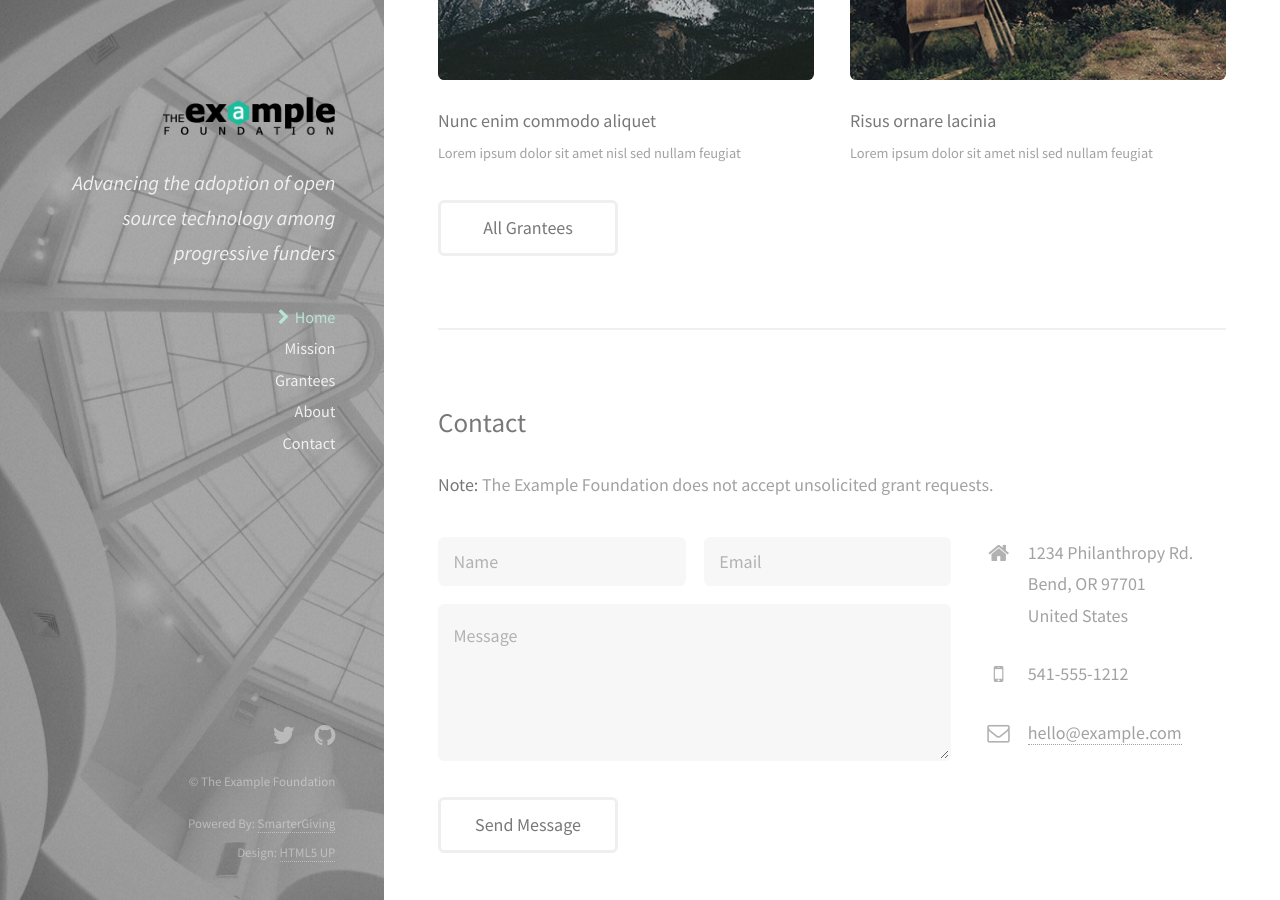
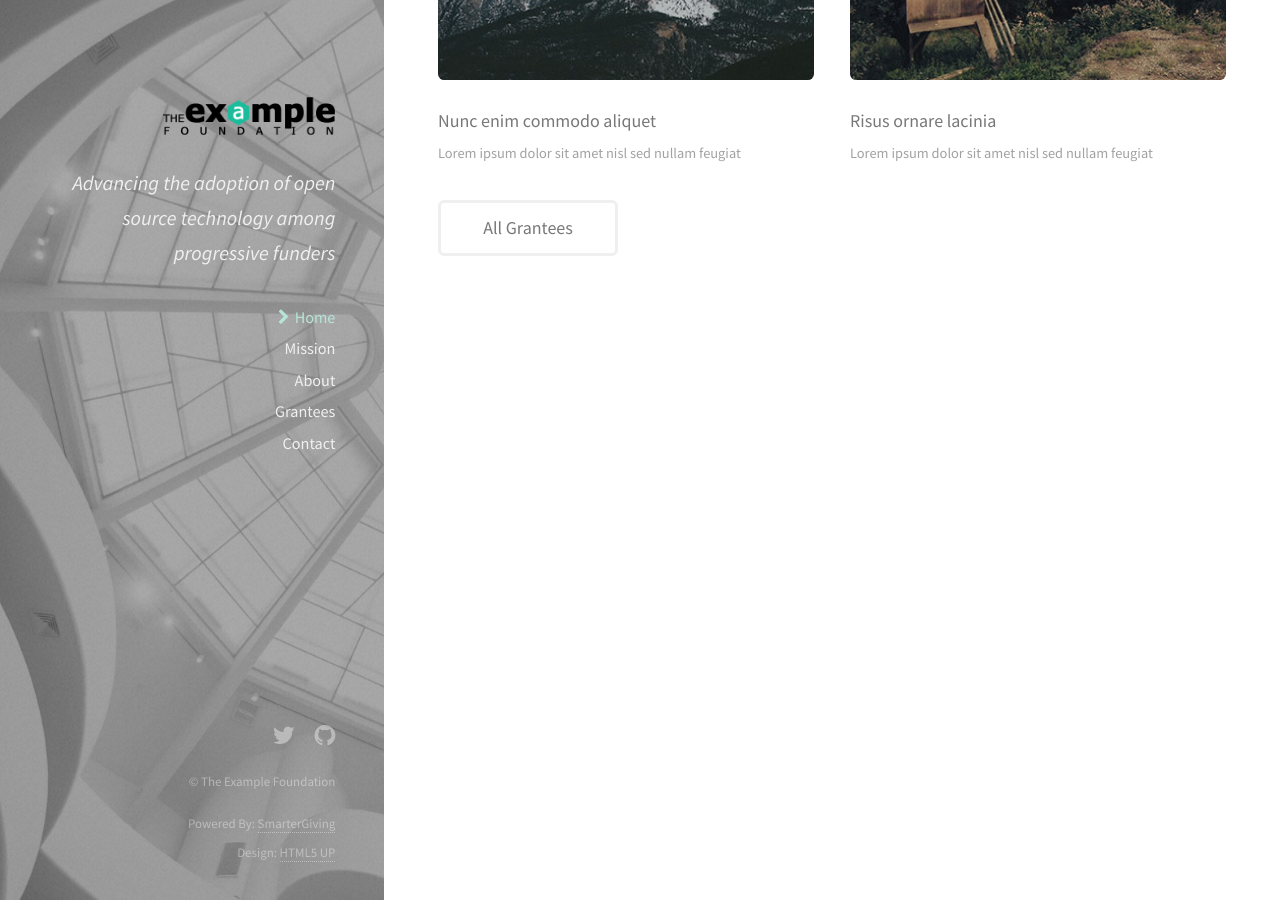
Before and after one commit to smartergiving/foundation-website-template, a Jekyll site: the page built from index.html, in a window 1280 px wide and 900 px high, scrolled down 1588 px. Built offline with Jekyll 4.4.1, drawn with Linux system fonts in a browser that asks for light colours.

Commit message:
Simplify landing and nav

```diff
--- a/_config.yml
+++ b/_config.yml
@@ -2,6 +2,7 @@
 foundation_name: The Example Foundation
 foundation_tagline: Advancing the adoption of open source technology among progressive funders
 email_public: hello@example.com
+grant_application_login: https://www.grantinterface.com/Common/LogOn.aspx?eqs=kw_123456_EXAMPLE
 
 # Social media settings
 # Enter the full profile url (e.g. https://twitter.com/smartergiving)
@@ -17,7 +18,7 @@ description: > # this means to start on the next line (which needs to be indente
   The Example Foundation erat sit proin magnis duis, vulputate wisi vel hac, sed justo turpis leo sit hac mauris, maecenas sem dapibus neque malesuada ante, congue arcu..
 
 # Google settings
-live: true # enter 'true' when you're ready for the site to be indexed by Google and other web crawlers
+live: false # enter 'true' when you're ready for the site to be indexed by Google and other web crawlers
 
 # Jekyll settings
 baseurl: "" # Leave this blank unless your site is located on a subpath, e.g. /blog
--- a/_includes/nav.html
+++ b/_includes/nav.html
@@ -2,9 +2,9 @@
   <ul>
     <li><a href="{{ site.baseurl }}/" {% if page.url == '/' %} class="active" {% endif %}>Home</a></li>
     <li><a href="{{ site.baseurl }}/mission/" {% if page.url == '/mission/' %} class="active" {% endif %}>Mission</a></li>
+    <li><a href="{{ site.baseurl }}/about/" {% if page.url == '/about/' %} class="active" {% endif %}>About</a></li>
     <!--li><a href="{% if page.url == '/' %}#featured{% else %}{{ site.baseurl }}/#featured{% endif %}" class="scrolly">Featured Projects</a></li-->
     <li><a href="{{ site.baseurl }}/grantees/" {% if page.url == '/grantees/' %} class="active" {% endif %}>Grantees</a></li>
-    <li><a href="{{ site.baseurl }}/about/" {% if page.url == '/about/' %} class="active" {% endif %}>About</a></li>
-    <li><a href="{% if page.url == '/' %}#three{% else %}{{ site.baseurl }}/#three{% endif %}" class="scrolly">Contact</a></li>
+    <li><a href="{{ site.baseurl }}/contact/" {% if page.url == '/contact/' %} class="active" {% endif %}>Contact</a></li>
   </ul>
 </nav>
--- a/index.html
+++ b/index.html
@@ -7,7 +7,7 @@ layout: default
     <h2>Welcome to {{ site.foundation_name }}</h2>
   </header>
   <p>{{ site.description }}</p>
-  <p>We encourage you to learn more about us by exploring <a href="{{ site.baseurl }}/mission/">our mission</a>, including our featured <a href="#two">projects</a> based on these core principles. We also encourage you to explore the <a href="{{ site.baseurl }}/grantees/">organizations we support</a>.</p>
+  <p>We encourage you to learn more about us by exploring <a href="{{ site.baseurl }}/mission/">our mission</a>, including our featured <a href="#featured">projects</a> based on these core principles. We also encourage you to explore the <a href="{{ site.baseurl }}/grantees/">organizations we support</a>.</p>
   <ul class="actions">
     <li><a href="{{ site.baseurl }}/mission" class="button">Our Mission</a></li>
   </ul>
@@ -29,42 +29,3 @@ layout: default
     <li><a href="{{ site.baseurl }}/grantees/" class="button">All Grantees</a></li>
   </ul>
 </section>
-
-<!-- Three -->
-<section id="three">
-  <h2>Contact</h2>
-  <p><strong>Note:</strong> {{site.foundation_name}} does not accept unsolicited grant requests.</p>
-  <!--p>{{site.foundation_name}} does not accept unsolicited grant requests.{% if site.email_public %} If you need to get in touch, please direct all inquiries to <a href="mailto:{{site.email_public}}">{{site.email_public}}</a>.{% endif %}</p-->
-  <div class="row">
-    <div class="8u 12u$(small)">
-      <form method="post" action="#">
-        <div class="row uniform 50%">
-          <div class="6u 12u$(xsmall)"><input type="text" name="name" id="name" placeholder="Name" /></div>
-          <div class="6u$ 12u$(xsmall)"><input type="email" name="email" id="email" placeholder="Email" /></div>
-          <div class="12u$"><textarea name="message" id="message" placeholder="Message" rows="4"></textarea></div>
-        </div>
-      </form>
-      <ul class="actions">
-        <li><input type="submit" value="Send Message" /></li>
-      </ul>
-    </div>
-    <div class="4u$ 12u$(small)">
-      <ul class="labeled-icons">
-        <li>
-          <h3 class="icon fa-home"><span class="label">Address</span></h3>
-          1234 Philanthropy Rd.<br />
-          Bend, OR 97701<br />
-          United States
-        </li>
-        <li>
-          <h3 class="icon fa-mobile"><span class="label">Phone</span></h3>
-          541-555-1212
-        </li>
-        <li>
-          <h3 class="icon fa-envelope-o"><span class="label">Email</span></h3>
-          <a href="mailto:{{site.email_public}}">{{site.email_public}}</a>
-        </li>
-      </ul>
-    </div>
-  </div>
-</section>
```
Also changed, not shown: _layouts/contact.html (added, +105 -0 lines), pages/contact.md (added, +14 -0 lines).
